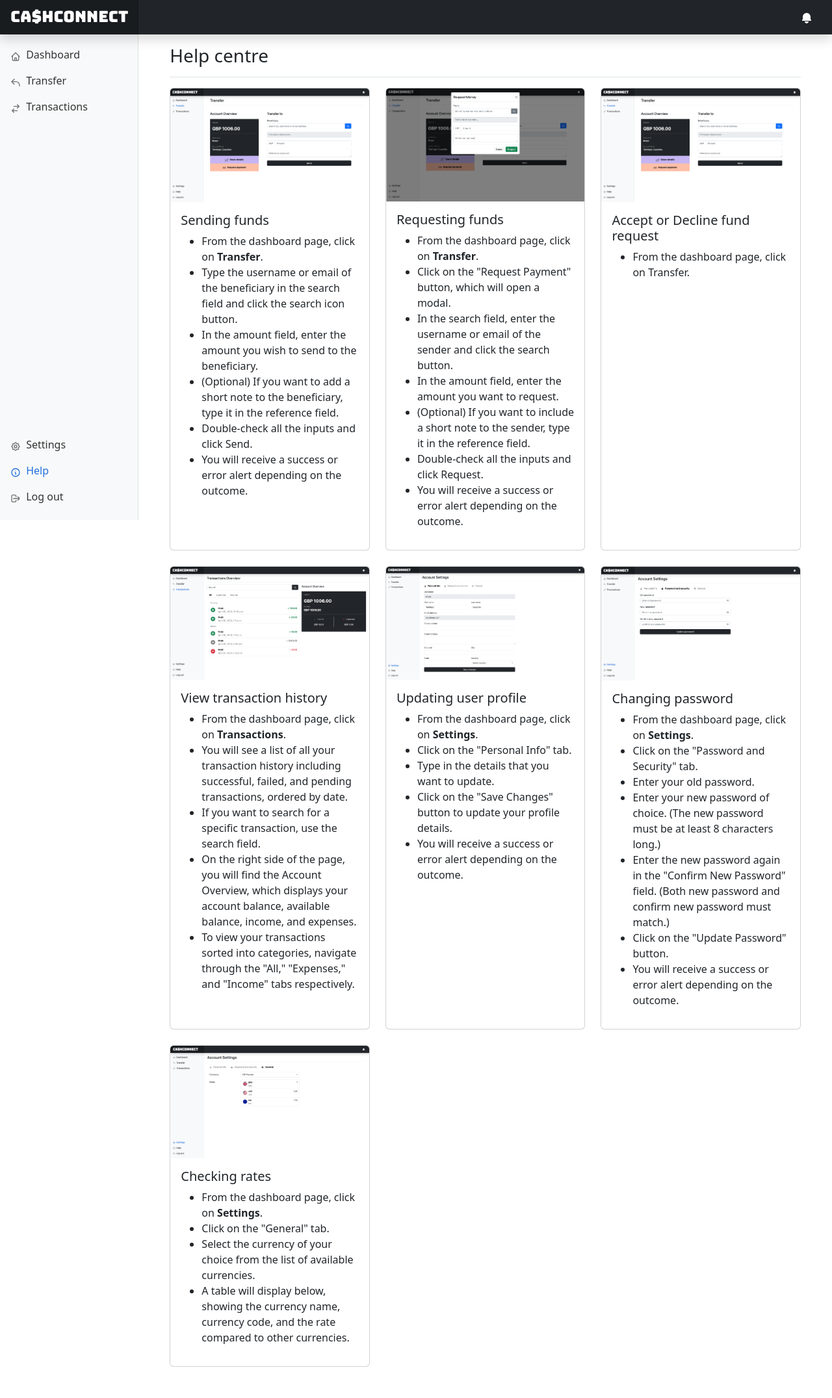
After one commit to oy3/cash-connect, a Django app: page /app/help in a window 1280 px wide. The commit adds this page. Shown: the whole page at 65% size. Run offline with Django 4.2, Linux system fonts and the light colour scheme; a user stored in the database is signed in; some libraries are stand-ins or nearby versions.

Commit message:
Added help page

```diff
--- a/webapps2023/payapp/urls.py
+++ b/webapps2023/payapp/urls.py
@@ -1,5 +1,5 @@
 from django.urls import path
-from .views import dashboard_page, transfer_page, transactions_page, settings_page, update_profile, get_countries, search_user, create_transaction, request_money
+from .views import dashboard_page, transfer_page, transactions_page, settings_page, help_page, update_profile, get_countries, search_user, create_transaction, request_money
 
 
 app_name = 'payapp'
@@ -8,6 +8,7 @@ urlpatterns = [
     path('transfer', transfer_page, name='transfer_page'),
     path('transactions', transactions_page, name='transactions_page'),
     path('settings', settings_page, name='settings_page'),
+    path('help', help_page, name='help_page'),
     path('update_profile', update_profile, name='update_profile'),
     path('get_countries', get_countries, name='get_countries'),
     path('search_user', search_user, name='search_user'),
--- a/webapps2023/payapp/views.py
+++ b/webapps2023/payapp/views.py
@@ -377,11 +377,24 @@ def settings_page(request):
             data["currencies"] = Currency.objects.filter(is_active=True)
             data["rate_data"] = dumps(settings.CONVERSION_RATE)
             data["static_url"] = os.path.join(settings.STATIC_URL)
-            print(data)
+
             return render(request, "payapp/settings.html", data)
         else:
             redirect("/login")
 
+    except Exception as e:
+        print("{}".format(str(e)))
+
+
+def help_page(request):
+    try:
+        data = {}
+        if request.user.is_authenticated:
+            data["auth_user"] = request.user
+            data["active_page"] = 'help'
+            data["static_url"] = os.path.join(settings.STATIC_URL)
+
+            return render(request, "payapp/help.html", data)
     except Exception as e:
         print("{}".format(str(e)))
 
--- a/webapps2023/templates/base/header_app_base.html
+++ b/webapps2023/templates/base/header_app_base.html
@@ -25,8 +25,8 @@
                     <div class="d-flex align-items-center">
                         <span class="me-2 text-danger">●</span>
                         <div class="d-grid">
-                            <span class="text-wrap">Recieved payment of <b>£50.70</b> from <b>Elia277</b></span>
-                            <span class="text-muted small">09:20AM</span>
+                            <span class="text-wrap" style="font-size:small">Recieved payment of <b>£50.70</b> from <b>Elia277</b></span>
+                            <span class="text-muted" style="font-size:x-small">09:20AM</span>
                         </div>
                     </div>
                 </a>
@@ -39,8 +39,8 @@
                     <div class="d-flex align-items-center">
                         <span class="me-2 text-danger">●</span>
                         <div class="d-grid">
-                            <span class="text-wrap">Sent payment of <b>£400.00</b> to <b>Ojo123</b></span>
-                            <span class="text-muted small">07:00AM</span>
+                            <span class="text-wrap" style="font-size:small">Sent payment of <b>£400.00</b> to <b>Ojo123</b></span>
+                            <span class="text-muted" style="font-size:x-small">07:00AM</span>
                         </div>
                     </div>
                 </a>
@@ -53,8 +53,8 @@
                     <div class="d-flex align-items-center">
                         <span class="me-2 text-danger">●</span>
                         <div class="d-grid">
-                            <span class="text-wrap">Recieved payment of <b>£250.00</b> from <b>Lipe419</b></span>
-                            <span class="text-muted small">02:30AM</span>
+                            <span class="text-wrap" style="font-size:small">Recieved payment of <b>£250.00</b> from <b>Lipe419</b></span>
+                            <span class="text-muted" style="font-size:x-small">02:30AM</span>
                         </div>
                     </div>
                 </a>
--- a/webapps2023/templates/base/sidebar_base.html
+++ b/webapps2023/templates/base/sidebar_base.html
@@ -55,6 +55,13 @@
                         Settings</a>
                 </li>
                 <li class="nav-item">
+                    <a class="nav-link {% if active_page == 'help' %} active {% endif %}" href="{% url 'payapp:help_page' %}" aria-current="page">
+                        <svg class="align-text-bottom feather" xmlns="http://www.w3.org/2000/svg" width="1em" height="1em" viewBox="0 0 24 24" fill="none">
+                            <path d="M13 16H12V12H11M12 8H12.01M21 12C21 16.9706 16.9706 21 12 21C7.02944 21 3 16.9706 3 12C3 7.02944 7.02944 3 12 3C16.9706 3 21 7.02944 21 12Z" stroke="currentColor" stroke-width="2" stroke-linecap="round" stroke-linejoin="round"></path>
+                        </svg>
+                        Help</a>
+                </li>
+                <li class="nav-item">
                     <a class="nav-link" href="{% url 'authy:logout_user' %}" aria-current="page">
                         <svg
                                 xmlns="http://www.w3.org/2000/svg" width="1em" height="1em" viewBox="0 0 24 24"
--- /dev/null
+++ b/webapps2023/templates/payapp/help.html
@@ -0,0 +1,121 @@
+{% extends "base/base.html" %}
+{% load static %}
+{%  block content %}
+
+{% include 'base/header_app_base.html' %}
+
+<div class="container-fluid">
+  <div class="row">
+    {% include 'base/sidebar_base.html' %}
+
+    <main class="col-md-9 ms-sm-auto col-lg-10 px-md-5">
+      <div class="d-flex justify-content-between flex-wrap flex-md-nowrap align-items-center pt-3 pb-2 mb-3 border-bottom">
+        <h3>Help centre</h3>
+      </div>
+      <div class="row row-cols-1 row-cols-lg-3 g-4 mb-5">
+        <div class="col">
+          <div class="card h-100"><img class="card-img-top" src="{% static "img/transfer.png" %}"/>
+            <div class="card-body">
+              <h5 class="card-title">Sending funds</h5>
+              <ul>
+                <li>From the dashboard page, click on <strong>Transfer</strong>.</li>
+                <li>Type the username or email of the beneficiary in the search field and click the search icon button.</li>
+                <li>In the amount field, enter the amount you wish to send to the beneficiary.</li>
+                <li>(Optional) If you want to add a short note to the beneficiary, type it in the reference field.</li>
+                <li>Double-check all the inputs and click Send.</li>
+                <li>You will receive a success or error alert depending on the outcome.</li>
+              </ul>
+            </div>
+          </div>
+        </div>
+        <div class="col">
+          <div class="card h-100"><img class="card-img-top" src="{% static "img/request.png" %}" />
+            <div class="card-body">
+              <h5 class="card-title">Requesting funds</h5>
+              <ul>
+                <li>From the dashboard page, click on <strong>Transfer</strong>.</li>
+                <li>Click on the &quot;Request Payment&quot; button, which will open a modal.</li>
+                <li>In the search field, enter the username or email of the sender and click the search button.</li>
+                <li>In the amount field, enter the amount you want to request.</li>
+                <li>(Optional) If you want to include a short note to the sender, type it in the reference field.</li>
+                <li>Double-check all the inputs and click Request.</li>
+                <li>You will receive a success or error alert depending on the outcome.</li>
+              </ul>
+            </div>
+          </div>
+        </div>
+        <div class="col">
+          <div class="card h-100"><img class="card-img-top" src="{% static "img/transfer.png" %}"/>
+            <div class="card-body">
+              <h5 class="card-title">Accept or Decline fund request</h5>
+              <ul>
+                <li>From the dashboard page, click on Transfer.</li>
+              </ul>
+            </div>
+          </div>
+        </div>
+        <div class="col">
+          <div class="card h-100"><img class="card-img-top" src="{% static "img/transactions.png" %}"/>
+            <div class="card-body">
+              <h5 class="card-title">View transaction history</h5>
+              <ul>
+                <li>From the dashboard page, click on <strong>Transactions</strong>.</li>
+                <li>You will see a list of all your transaction history including successful, failed, and pending transactions, ordered by date.</li>
+                <li>If you want to search for a specific transaction, use the search field.</li>
+                <li>On the right side of the page, you will find the Account Overview, which displays your account balance, available balance, income, and expenses.</li>
+                <li>To view your transactions sorted into categories, navigate through the &quot;All,&quot; &quot;Expenses,&quot; and &quot;Income&quot; tabs respectively.</li>
+              </ul>
+            </div>
+          </div>
+        </div>
+        <div class="col">
+          <div class="card h-100"><img class="card-img-top" src="{% static "img/info.png" %}"/>
+            <div class="card-body">
+              <h5 class="card-title">Updating user profile</h5>
+              <ul>
+                <li>From the dashboard page, click on <strong>Settings</strong>.</li>
+                <li>Click on the &quot;Personal Info&quot; tab.</li>
+                <li>Type in the details that you want to update.</li>
+                <li>Click on the &quot;Save Changes&quot; button to update your profile details.</li>
+                <li>You will receive a success or error alert depending on the outcome.</li>
+              </ul>
+            </div>
+          </div>
+        </div>
+        <div class="col">
+          <div class="card h-100"><img class="card-img-top" src="{% static "img/password.png"%}" %}"/>
+            <div class="card-body">
+              <h5 class="card-title">Changing password</h5>
+              <ul>
+                <li>From the dashboard page, click on <strong>Settings</strong>.</li>
+                <li>Click on the &quot;Password and Security&quot; tab.</li>
+                <li>Enter your old password.</li>
+                <li>Enter your new password of choice. (The new password must be at least 8 characters long.)</li>
+                <li>Enter the new password again in the &quot;Confirm New Password&quot; field. (Both new password and confirm new password must match.)</li>
+                <li>Click on the &quot;Update Password&quot; button.</li>
+                <li>You will receive a success or error alert depending on the outcome.</li>
+              </ul>
+            </div>
+          </div>
+        </div>
+        <div class="col">
+          <div class="card h-100"><img class="card-img-top" src="{% static "img/rates.png" %}"/>
+            <div class="card-body">
+              <h5 class="card-title">Checking rates</h5>
+              <ul>
+                <li>From the dashboard page, click on <strong>Settings</strong>.</li>
+                <li>Click on the &quot;General&quot; tab.</li>
+                <li>Select the currency of your choice from the list of available currencies.</li>
+                <li>A table will display below, showing the currency name, currency code, and the rate compared to other currencies.</li>
+              </ul>
+            </div>
+          </div>
+        </div>
+      </div>
+    </main>
+
+  </div>
+</div>
+
+
+{%  endblock  %}
```
Also changed, not shown: webapps2023/templates/payapp/transactions.html (+2 -37 lines), webapps2023/static/img/info.png (added), webapps2023/static/img/password.png (added), webapps2023/static/img/rates.png (added), webapps2023/static/img/request.png (added), webapps2023/static/img/transactions.png (added), webapps2023/static/img/transfer.png (added).
